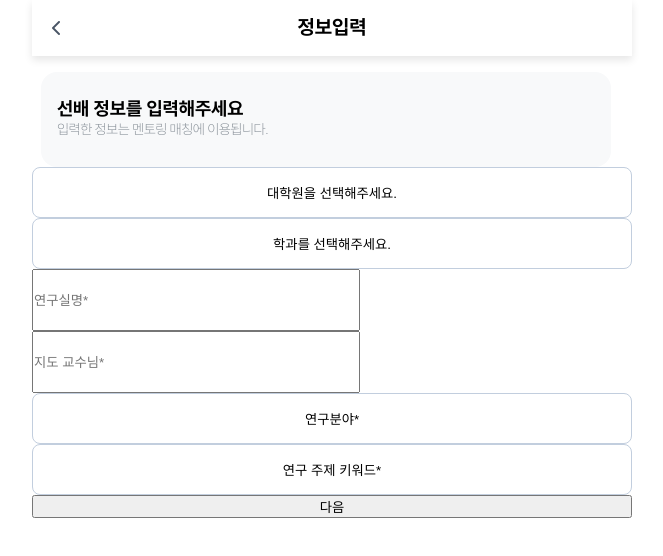
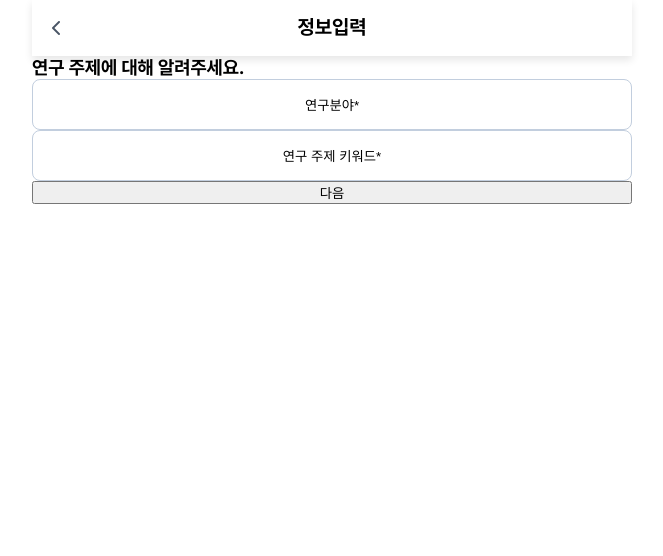
Before and after one commit to WE-ARE-RACCOONS/postgraduate-front, a Next.js app: page /signup/1/common-info/senior-info/field in a window 1280 px wide. Shown: the top 556 px of the page, without its empty margins (308-971 px from the left). Built offline with nearby package versions, Linux system fonts and the light colour scheme.

Commit message:
RAC-272 feat: 대학원생 연구분야 로직 수정

```diff
--- a/src/app/signup/[socialId]/common-info/senior-info/field/page.tsx
+++ b/src/app/signup/[socialId]/common-info/senior-info/field/page.tsx
@@ -179,29 +179,8 @@ function SeniorInfoPage() {
       <BackHeader headerText='정보입력'/>
     </div>
     <SeniorInfoPageContainer>
-      <SICBox>
-      <h3>선배 정보를 입력해주세요</h3>
-      <div id ='info-content-msg'>입력한 정보는 멘토링 매칭에 이용됩니다.</div>
-      </SICBox>
+      <h3>연구 주제에 대해 알려주세요.</h3>
       <BtnContainer>
-        <ModalBtn
-        type='seniorInfo'
-          btnText={sPostGradu ? sPostGradu : '대학원을 선택해주세요.'}
-          modalHandler={modalHandler}
-          onClick={() => {
-            setModalType('postgradu');
-          }}
-        />
-        <ModalBtn
-        type='seniorInfo'
-          btnText={sMajor ? sMajor : '학과를 선택해주세요.'}
-          modalHandler={modalHandler}
-          onClick={() => {
-            setModalType('major');
-          }}
-        />
-        <TextForm placeholder="연구실명*" targetAtom="lab" />
-        <TextForm placeholder="지도 교수님*" targetAtom="professor" />
         <ModalBtn
         type='seniorInfo'
           btnText={sField ? sField : '연구분야*'}
```
